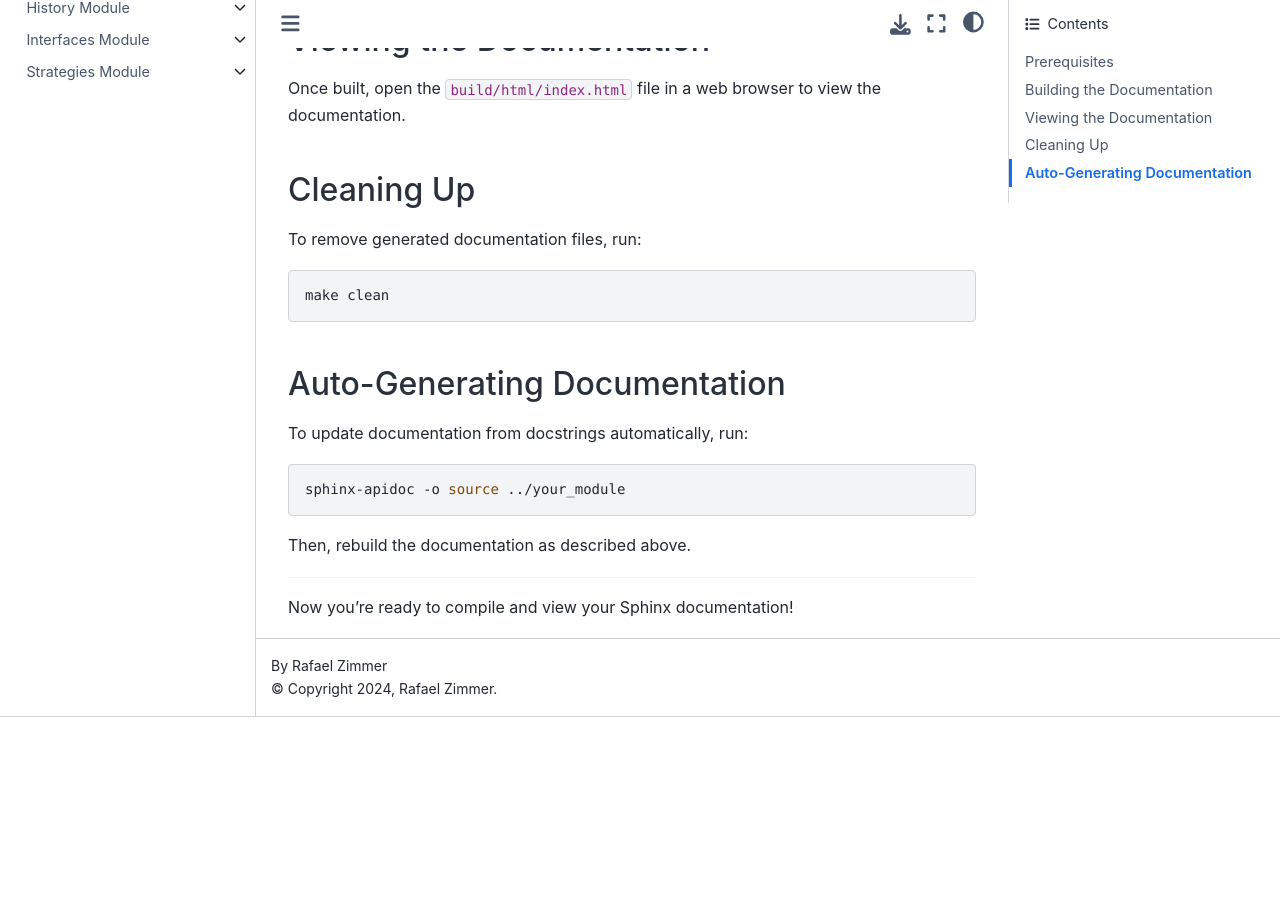
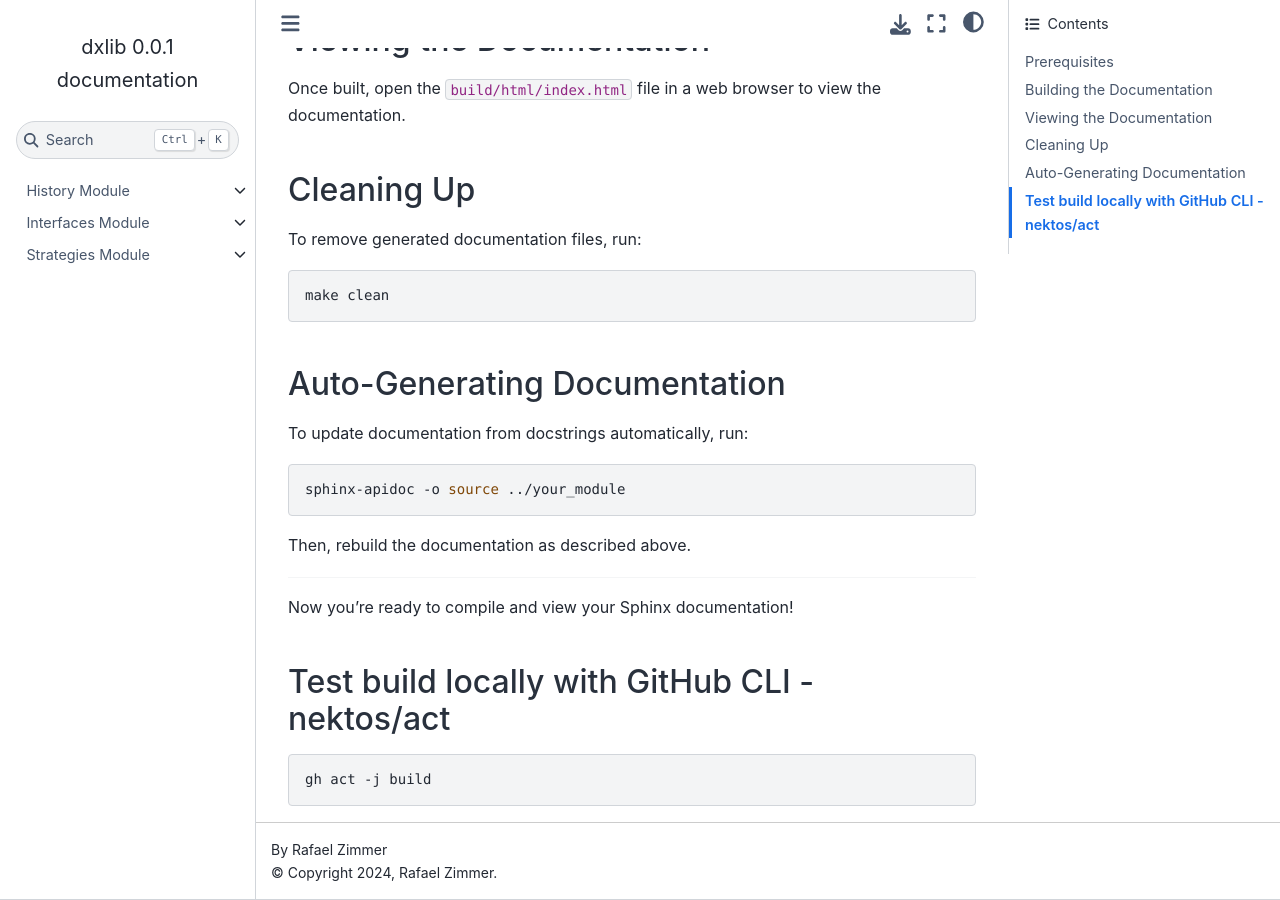
Before and after one commit to divergex/dxlib, a Sphinx documentation site: the page built from docs/README.md, in a window 1280 px wide and 900 px high, scrolled down 956 px. Built offline with Sphinx 7.4.7 and the Sphinx Book theme 1.1.4, drawn with Linux system fonts in a browser that asks for light colours; before the commit the page ends 1673 px from its top, so only the background shows below that.

Commit message:
Added docs build instructions and fixed pipeline

````diff
--- a/docs/README.md
+++ b/docs/README.md
@@ -57,3 +57,10 @@
 ---
 
 Now you're ready to compile and view your Sphinx documentation!
+
+
+## Test build locally with GitHub CLI - nektos/act
+
+```sh
+gh act -j build
+```
--- a/docs/requirements.txt
+++ b/docs/requirements.txt
@@ -1,3 +1,4 @@
-sphinx~=8.2.1
-sphinx_autodoc_typehints~=3.1.0
+sphinx>=8.1.3
+sphinx_autodoc_typehints>=3.0.1
 sphinx_book_theme~=1.1.4
+myst_parser~=4.0.1
````
Also changed, not shown: 1 other file.
